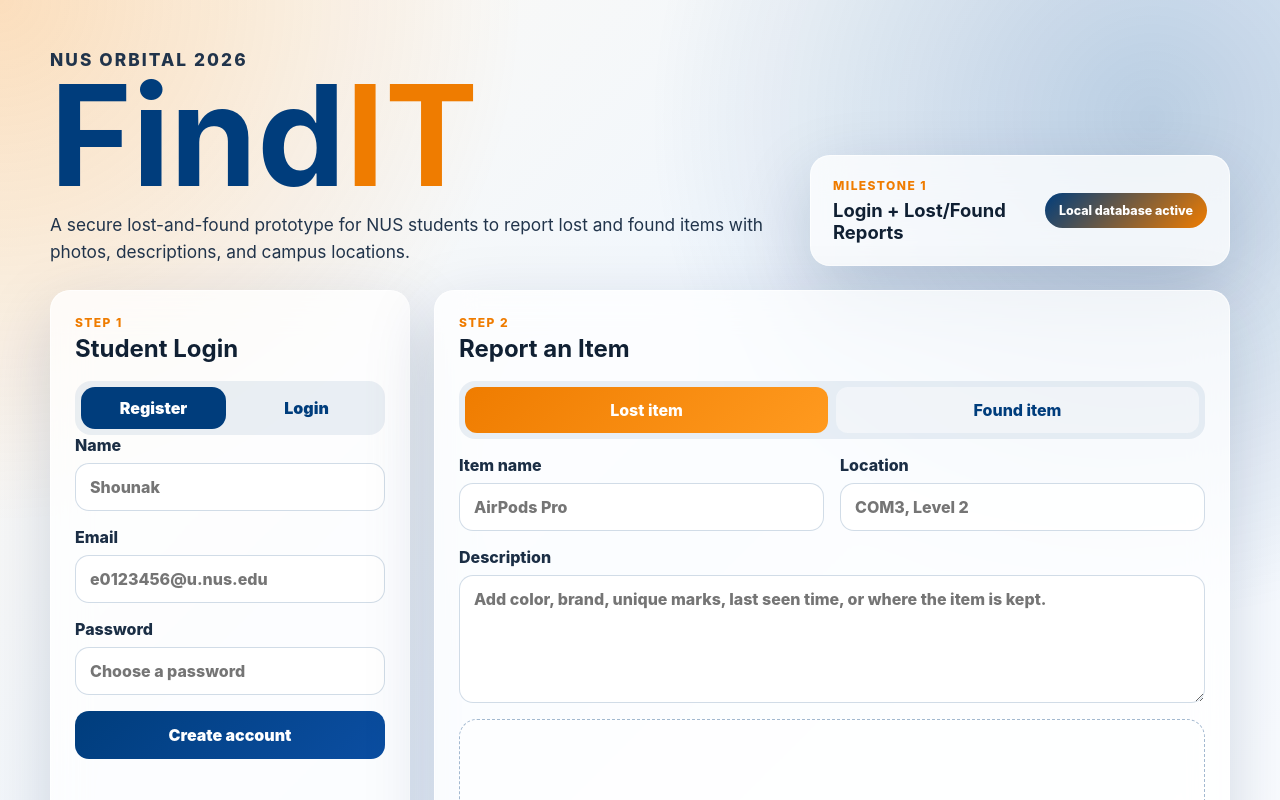
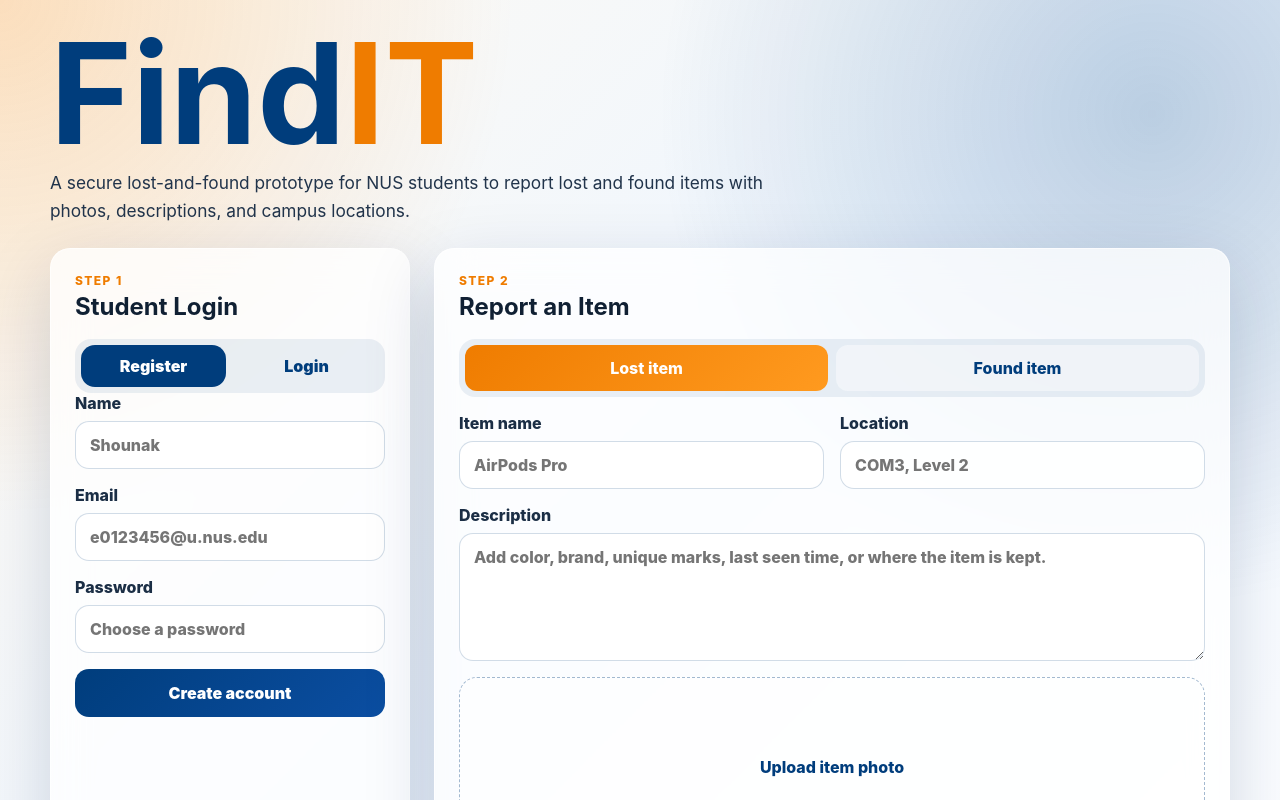
Before and after one commit to shounakm4/FindIT, a React (Vite) app in the folder client/: page / in a window 1280 px wide. Shown: the top 800 px of the page. Built offline with nearby package versions, Linux system fonts and the light colour scheme; no server answers.

Commit message:
Simplify hero section

```diff
--- a/client/src/App.jsx
+++ b/client/src/App.jsx
@@ -138,19 +138,11 @@ function App() {
     <main className="app-shell">
       <section className="hero">
         <div className="hero-copy">
-          <p className="eyebrow">NUS Orbital 2026</p>
           <h1>Find<span>IT</span></h1>
           <p>
             A secure lost-and-found prototype for NUS students to report lost and found items with
             photos, descriptions, and campus locations.
           </p>
-        </div>
-        <div className="hero-panel glass-panel">
-          <div>
-            <p className="panel-label">Milestone 1</p>
-            <strong>Login + Lost/Found Reports</strong>
-          </div>
-          <div className="status-pill">Local database active</div>
         </div>
       </section>
 
--- a/client/src/styles.css
+++ b/client/src/styles.css
@@ -87,30 +87,6 @@ button {
   background: var(--panel);
   box-shadow: var(--shadow);
   backdrop-filter: blur(18px);
-}
-
-.hero-panel {
-  display: flex;
-  justify-content: space-between;
-  gap: 16px;
-  align-items: center;
-  padding: 22px;
-}
-
-.hero-panel strong {
-  display: block;
-  margin-top: 6px;
-  font-size: 1.15rem;
-}
-
-.status-pill {
-  border-radius: 999px;
-  padding: 10px 14px;
-  color: white;
-  background: linear-gradient(135deg, var(--nus-blue), var(--nus-orange));
-  font-size: 0.78rem;
-  font-weight: 800;
-  white-space: nowrap;
 }
 
 .workspace-grid {
@@ -381,10 +357,6 @@ textarea {
     grid-template-columns: 1fr;
   }
 
-  .hero-panel {
-    align-items: flex-start;
-    flex-direction: column;
-  }
 }
 
 @media (max-width: 620px) {
```
